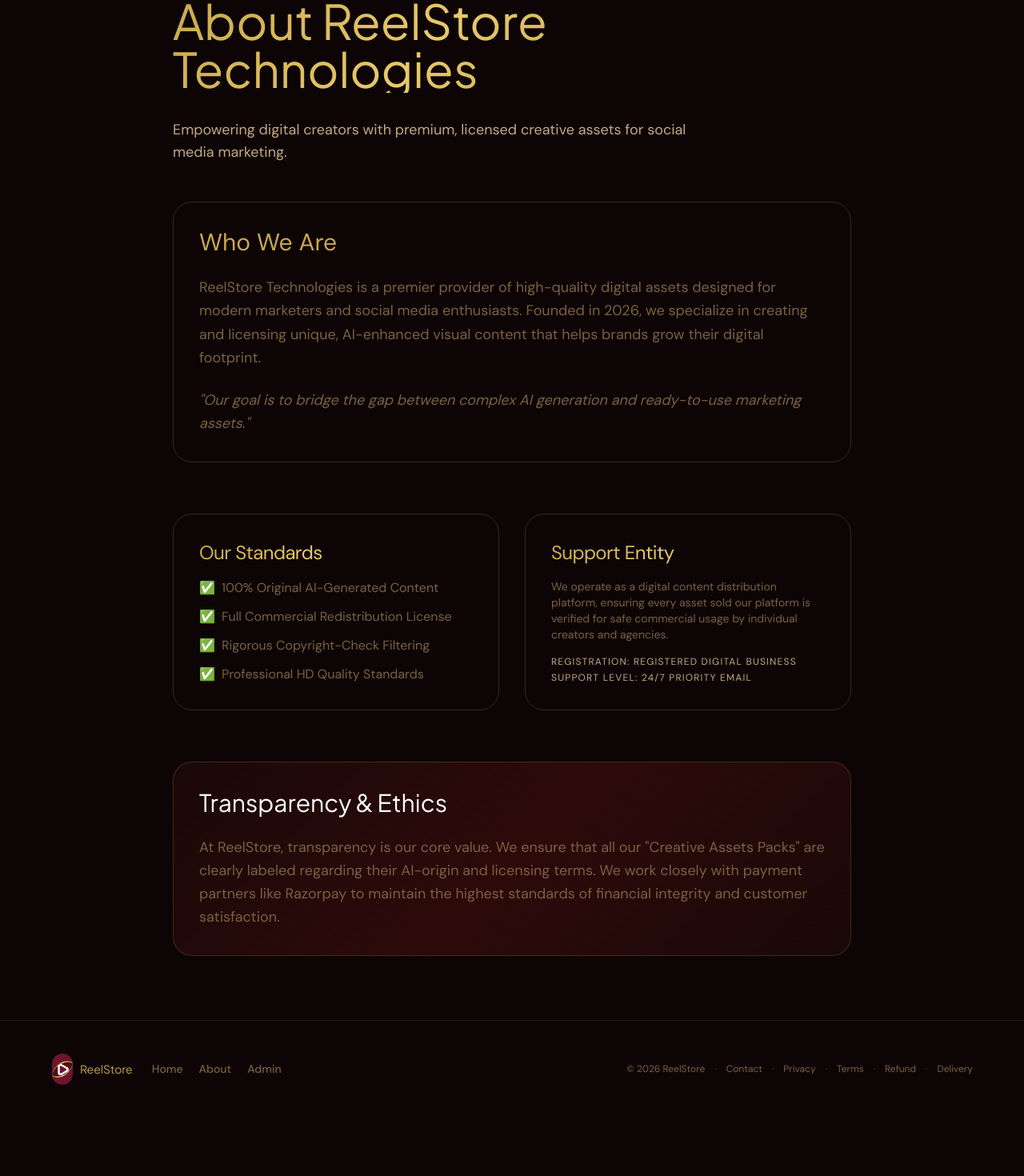
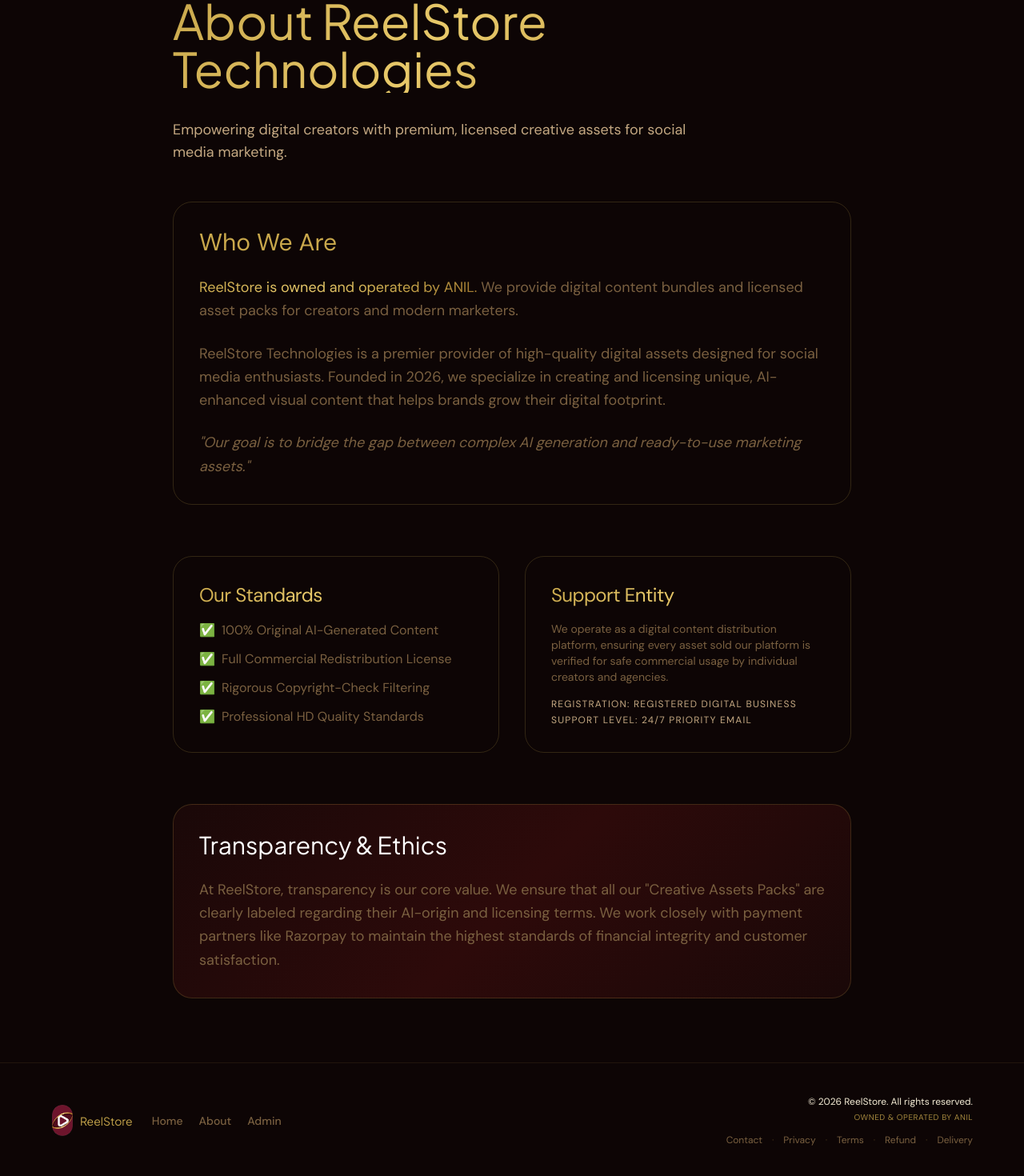
Before and after one commit to CodingAnil/reelstore, a Next.js app: page /about in a window 1280 px wide. Shown: the part 132-1602 px from the top of the page at 80% size. Before the commit the page ends 1529 px from the top, so only its background shows below. Built offline with nearby package versions, Linux system fonts and the light colour scheme; no server answers.

Commit message:
new change

```diff
--- a/src/app/about/page.tsx
+++ b/src/app/about/page.tsx
@@ -19,7 +19,10 @@
           <div className="p-8 rounded-3xl bg-secondary/10 border border-accent/20">
             <h2 className="text-accent text-3xl font-900 mb-6">Who We Are</h2>
             <p className="text-fg-dim text-lg leading-relaxed mb-6">
-              ReelStore Technologies is a premier provider of high-quality digital assets designed for modern marketers and social media enthusiasts. Founded in 2026, we specialize in creating and licensing unique, AI-enhanced visual content that helps brands grow their digital footprint.
+              <span className="text-gold font-700">ReelStore is owned and operated by ANIL.</span> We provide digital content bundles and licensed asset packs for creators and modern marketers.
+            </p>
+            <p className="text-fg-dim text-lg leading-relaxed mb-6">
+              ReelStore Technologies is a premier provider of high-quality digital assets designed for social media enthusiasts. Founded in 2026, we specialize in creating and licensing unique, AI-enhanced visual content that helps brands grow their digital footprint.
             </p>
             <p className="text-fg-dim text-lg leading-relaxed italic">
               "Our goal is to bridge the gap between complex AI generation and ready-to-use marketing assets."
--- a/src/components/Footer.tsx
+++ b/src/components/Footer.tsx
@@ -35,18 +35,35 @@
         </div>
 
         {/* Copyright & Legal */}
-        <div className="flex flex-wrap items-center justify-center sm:justify-end gap-x-3 gap-y-2 text-fg-dim text-[11px] sm:text-xs">
-          <span>© 2026 ReelStore</span>
-          <span className="hidden sm:inline text-accent/30">·</span>
-          <Link href="/contact" className="hover:text-fg transition-colors">Contact</Link>
-          <span className="text-accent/30">·</span>
-          <Link href="/privacy" className="hover:text-fg transition-colors">Privacy</Link>
-          <span className="text-accent/30">·</span>
-          <Link href="/terms" className="hover:text-fg transition-colors">Terms</Link>
-          <span className="text-accent/30">·</span>
-          <Link href="/refund" className="hover:text-fg transition-colors">Refund</Link>
-          <span className="text-accent/30">·</span>
-          <Link href="/delivery" className="hover:text-fg transition-colors">Delivery</Link>
+        <div className="flex flex-col items-center sm:items-end gap-3 text-fg-dim text-[11px] sm:text-xs">
+          <div className="text-center sm:text-right">
+            <div className="font-700 text-fg">© 2026 ReelStore. All rights reserved.</div>
+            <div className="text-accent/80 font-800 tracking-wider text-[10px] uppercase mt-1">
+              Owned & operated by ANIL
+            </div>
+          </div>
+
+          <div className="flex flex-wrap items-center justify-center sm:justify-end gap-x-3 gap-y-2">
+            <Link href="/contact" className="hover:text-fg transition-colors">
+              Contact
+            </Link>
+            <span className="text-accent/30">·</span>
+            <Link href="/privacy" className="hover:text-fg transition-colors">
+              Privacy
+            </Link>
+            <span className="text-accent/30">·</span>
+            <Link href="/terms" className="hover:text-fg transition-colors">
+              Terms
+            </Link>
+            <span className="text-accent/30">·</span>
+            <Link href="/refund" className="hover:text-fg transition-colors">
+              Refund
+            </Link>
+            <span className="text-accent/30">·</span>
+            <Link href="/delivery" className="hover:text-fg transition-colors">
+              Delivery
+            </Link>
+          </div>
         </div>
       </div>
     </footer>
```
